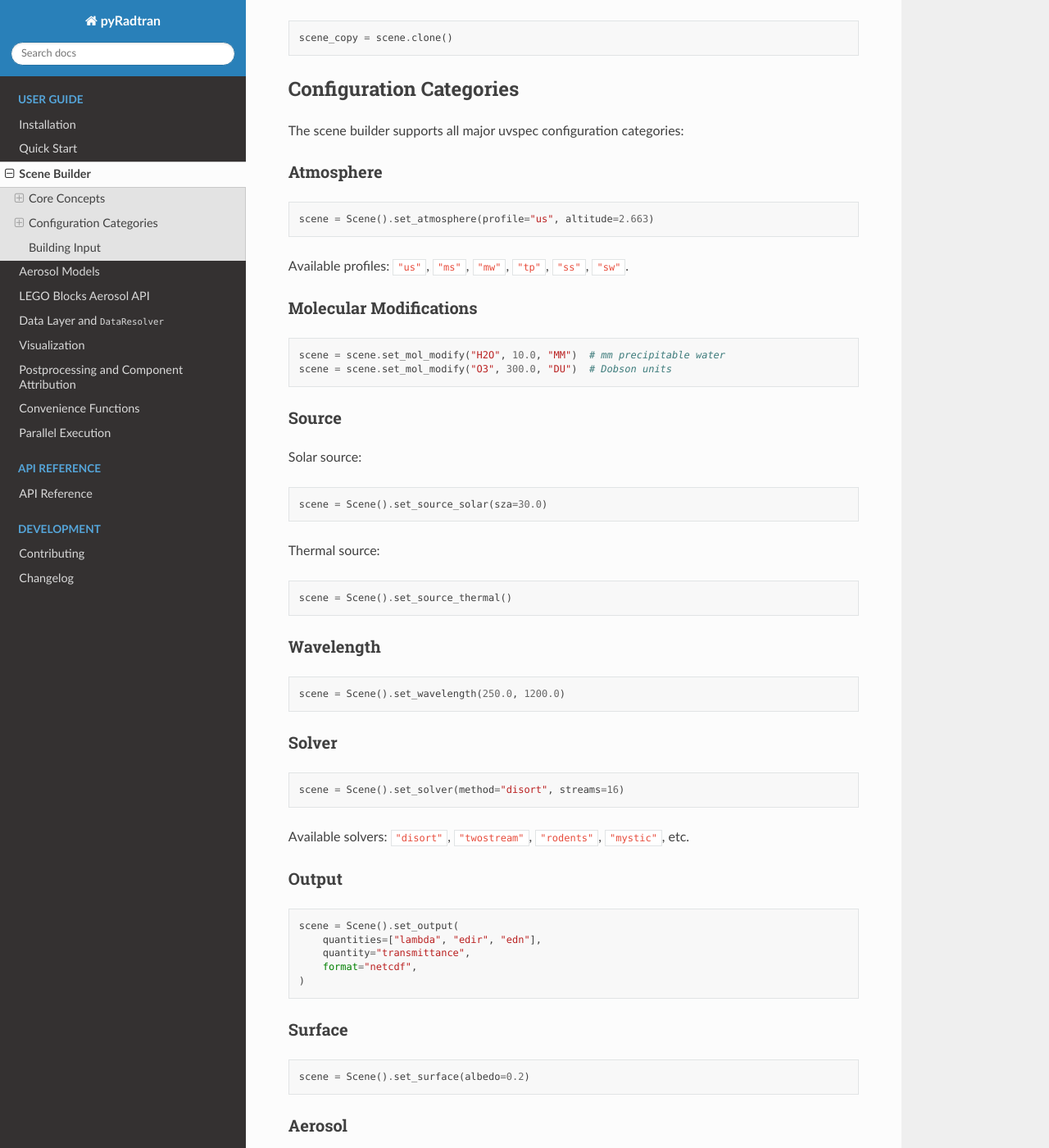
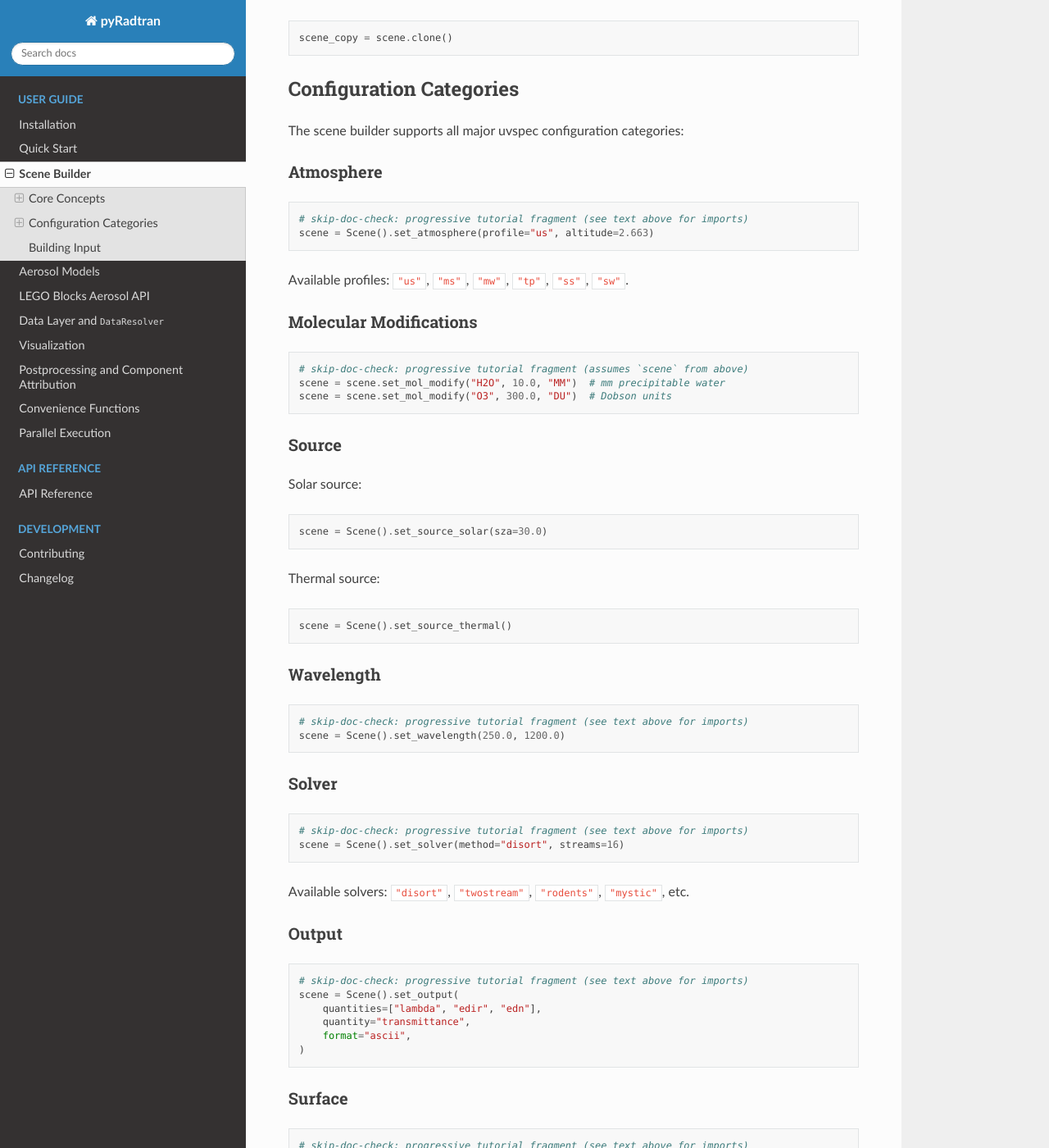
Before and after one commit to openEarthModelling/pyRadtran, a Sphinx documentation site: the page built from docs/guide/scene_builder.rst, in a window 1280 px wide and 1400 px high, scrolled down 714 px. Shown: the whole window at 82% size. Built offline with Sphinx 7.4.7 and the Read the Docs theme 3.1.0, drawn with Linux system fonts in a browser that asks for light colours; some of the changed text lies outside the part shown.

Commit message:
docs(build): nitpick_ignore_regex + suppress duplicate.object + :no-index: on package automodule; fix Scene xrefs; mark scene_builder progressive blocks skip-doc-check

```diff
--- a/docs/api.rst
+++ b/docs/api.rst
@@ -8,6 +8,7 @@
    :members:
    :undoc-members:
    :show-inheritance:
+   :no-index:
 
 Scene
 -----
--- a/docs/conf.py
+++ b/docs/conf.py
@@ -23,7 +23,31 @@
     "numpy": ("https://numpy.org/doc/stable/", None),
 }
 
+# Nitpicky mode (-n) flags third-party and autogenerated type references that
+# autodoc pulls from pydantic Field constraints and numpy type hints. These are
+# not documentation defects; ignore them broadly by module/shape.
+nitpick_ignore_regex = [
+    (r"py:class", r"pydantic\..*"),
+    (r"py:class", r"ConfigDict"),
+    (r"py:class", r"_PydanticGeneralMetadata"),
+    (r"py:class", r"annotated_types\..*"),
+    (r"py:class", r"numpy\..*"),
+    (r"py:class", r"xarray\..*"),
+    (r"py:class", r"xr\..*"),
+    (r"py:class", r"collections\.abc\..*"),
+    (r"py:class", r"pathlib\.Path"),
+    (r"py:class", r"\d+\.\d+"),  # numeric Field bounds rendered as class refs (0.0, 1000000.0, ...)
+    (r"py:class", r"Dictionary"),
+    # Bare-name cross-refs to pyradtran classes in src docstrings (would need full paths to resolve).
+    (r"py:class", r"PlacedBlock|LayerOptics|RefractiveIndex|CompositeAerosol|SpeciesOptics"),
+    (r"py:class", r"pyradtran\.optics\.mie\._SpeciesOptics"),
+]
+
 templates_path = ["_templates"]
+# The Package Interface (automodule:: pyradtran) re-exports names that the
+# per-module automodules also document; that overlap is inherent to exposing
+# both surfaces and is not a defect, so silence the duplicate-object warnings.
+suppress_warnings = ["duplicate.object"]
 exclude_patterns = ["_build", "Thumbs.db", ".DS_Store"]
 
 html_theme = "sphinx_rtd_theme"
--- a/docs/guide/quickstart.rst
+++ b/docs/guide/quickstart.rst
@@ -4,7 +4,7 @@
 Basic Transmittance Calculation
 -------------------------------
 
-The simplest way to use pyRadtran is through the :class:`~pyradtran.Scene` builder API::
+The simplest way to use pyRadtran is through the :class:`~pyradtran.scene.Scene` builder API::
 
     from pyradtran import Scene, Runner
 
--- a/docs/guide/scene_builder.rst
+++ b/docs/guide/scene_builder.rst
@@ -1,7 +1,7 @@
 Scene Builder
 =============
 
-The :class:`~pyradtran.Scene` class is the central configuration object in pyRadtran. It uses an **immutable, chainable API** — each ``set_*()`` method returns a new :class:`~pyradtran.Scene` via ``copy.deepcopy()`` to avoid mutability traps.
+The :class:`~pyradtran.scene.Scene` class is the central configuration object in pyRadtran. It uses an **immutable, chainable API** — each ``set_*()`` method returns a new :class:`~pyradtran.scene.Scene` via ``copy.deepcopy()`` to avoid mutability traps.
 
 Core Concepts
 -------------
@@ -41,6 +41,7 @@
 
 .. code-block:: python
 
+    # skip-doc-check: progressive tutorial fragment (see text above for imports)
     scene = Scene().set_atmosphere(profile="us", altitude=2.663)
 
 Available profiles: ``"us"``, ``"ms"``, ``"mw"``, ``"tp"``, ``"ss"``, ``"sw"``.
@@ -50,6 +51,7 @@
 
 .. code-block:: python
 
+    # skip-doc-check: progressive tutorial fragment (assumes `scene` from above)
     scene = scene.set_mol_modify("H2O", 10.0, "MM")  # mm precipitable water
     scene = scene.set_mol_modify("O3", 300.0, "DU")  # Dobson units
 
@@ -69,6 +71,7 @@
 
 .. code-block:: python
 
+    # skip-doc-check: progressive tutorial fragment (see text above for imports)
     scene = Scene().set_wavelength(250.0, 1200.0)
 
 Solver
@@ -76,6 +79,7 @@
 
 .. code-block:: python
 
+    # skip-doc-check: progressive tutorial fragment (see text above for imports)
     scene = Scene().set_solver(method="disort", streams=16)
 
 Available solvers: ``"disort"``, ``"twostream"``, ``"rodents"``, ``"mystic"``, etc.
@@ -85,10 +89,11 @@
 
 .. code-block:: python
 
+    # skip-doc-check: progressive tutorial fragment (see text above for imports)
     scene = Scene().set_output(
         quantities=["lambda", "edir", "edn"],
         quantity="transmittance",
-        format="netcdf",
+        format="ascii",
     )
 
 Surface
@@ -96,6 +101,7 @@
 
 .. code-block:: python
 
+    # skip-doc-check: progressive tutorial fragment (see text above for imports)
     scene = Scene().set_surface(albedo=0.2)
 
 Aerosol
@@ -108,6 +114,7 @@
 
 .. code-block:: python
 
+    # skip-doc-check: progressive tutorial fragment (needs cloud data files
     scene = Scene().set_cloud(
         water_file="wc.dat",
         ice_file="ic.dat",
```
